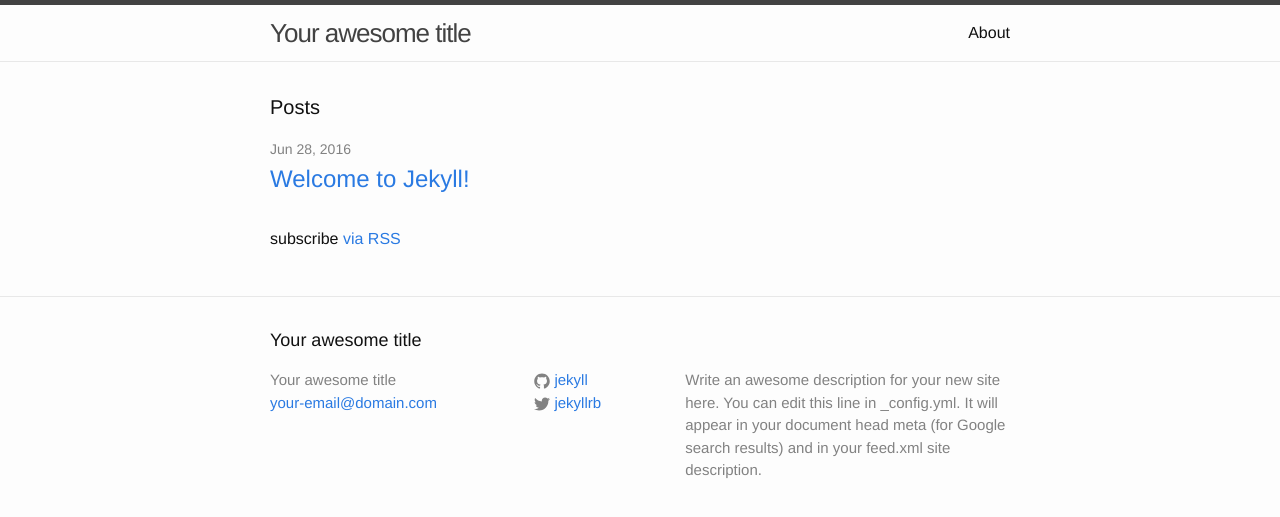
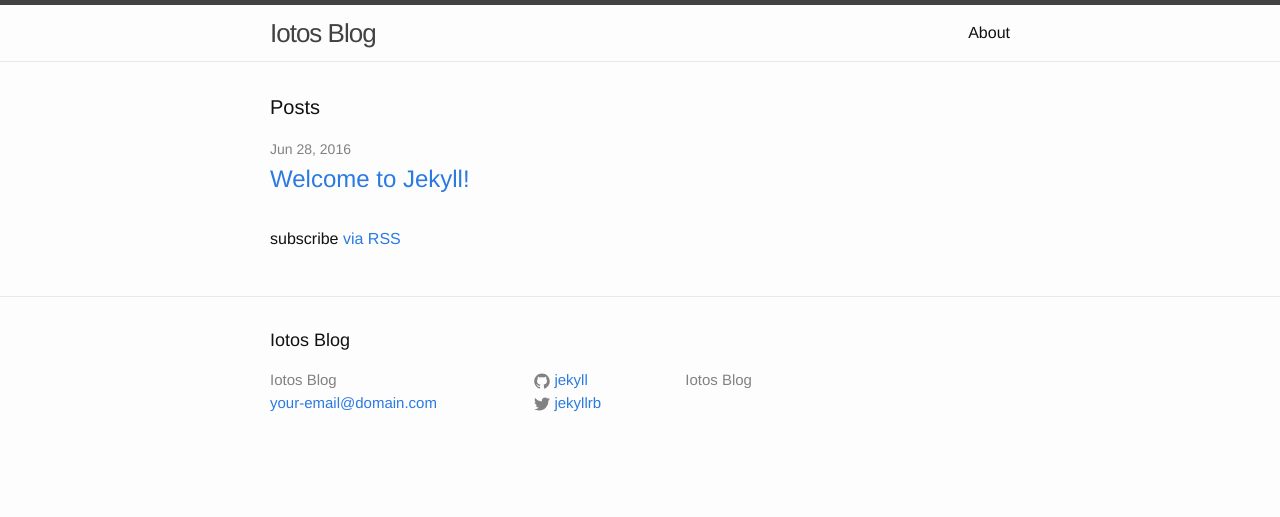
Before and after one commit to nutriotos/blog, a Jekyll site: the page built from index.html, in a window 1280 px wide. Shown: the top 517 px of the page. Built offline with Jekyll 4.4.1, drawn with Linux system fonts in a browser that asks for light colours.

Commit message:
Basic Configs

```diff
--- a/_config.yml
+++ b/_config.yml
@@ -1,21 +1,13 @@
-# Welcome to Jekyll!
-#
-# This config file is meant for settings that affect your whole blog, values
-# which you are expected to set up once and rarely need to edit after that.
-# For technical reasons, this file is *NOT* reloaded automatically when you use
-# 'jekyll serve'. If you change this file, please restart the server process.
-
 # Site settings
-title: Your awesome title
+title: Iotos Blog
 email: your-email@domain.com
-description: > # this means to ignore newlines until "baseurl:"
-  Write an awesome description for your new site here. You can edit this
-  line in _config.yml. It will appear in your document head meta (for
-  Google search results) and in your feed.xml site description.
-baseurl: "" # the subpath of your site, e.g. /blog
-url: "http://yourdomain.com" # the base hostname & protocol for your site
+description: Iotos Blog
+baseurl: "/blog"
+url: "https://nutriotos.github.io/"
 twitter_username: jekyllrb
 github_username:  jekyll
 
 # Build settings
 markdown: kramdown
+sass:
+  sass_dir: assets/styles
--- a/_includes/head.html
+++ b/_includes/head.html
@@ -6,7 +6,7 @@
   <title>{% if page.title %}{{ page.title }}{% else %}{{ site.title }}{% endif %}</title>
   <meta name="description" content="{% if page.excerpt %}{{ page.excerpt | strip_html | strip_newlines | truncate: 160 }}{% else %}{{ site.description }}{% endif %}">
 
-  <link rel="stylesheet" href="{{ "/css/main.css" | prepend: site.baseurl }}">
+  <link rel="stylesheet" href="{{ "/assets/styles/main.css" | prepend: site.baseurl }}">
   <link rel="canonical" href="{{ page.url | replace:'index.html','' | prepend: site.baseurl | prepend: site.url }}">
   <link rel="alternate" type="application/rss+xml" title="{{ site.title }}" href="{{ "/feed.xml" | prepend: site.baseurl | prepend: site.url }}">
 </head>
```
Also changed, not shown: assets/styles/_base.scss (renamed from _sass/_base.scss), assets/styles/_layout.scss (renamed from _sass/_layout.scss), assets/styles/_syntax-highlighting.scss (renamed from _sass/_syntax-highlighting.scss), assets/styles/main.scss (renamed from css/main.scss).
